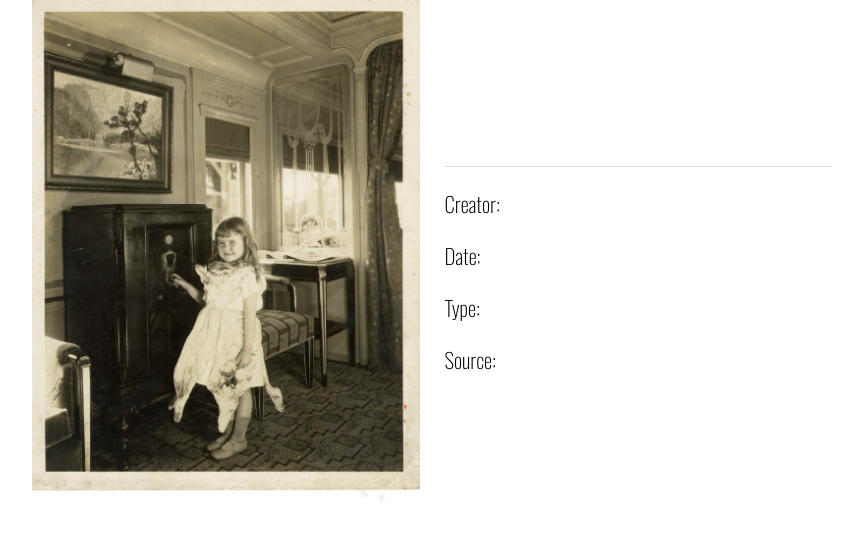
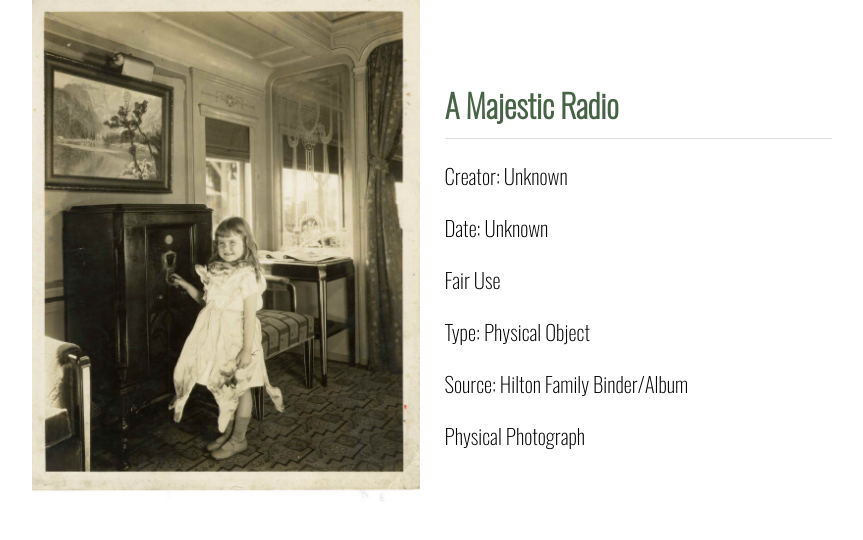
Before and after one commit to martinez2125/TennesseeChicago_Images, a Jekyll site: the page built from _mindoc_media/pg961-img.md, in a window 1280 px wide. Shown: the top 540 px of the page, without its empty margins (208-1071 px from the left). Built offline with Jekyll 4.4.1, drawn with Linux system fonts in a browser that asks for light colours.

Commit message:
Update pg961-img.md

```diff
--- a/_mindoc_media/pg961-img.md
+++ b/_mindoc_media/pg961-img.md
@@ -3,18 +3,18 @@ page: section-name
 title: Hilton Family Binder (Inside)
 media_type: image
 
-_title:
+_title: A Majestic Radio
 description:
-creator:
-_date:
-rights:
-type:
-source:
+creator: Unknown
+_date: Unknown
+rights: Fair Use
+type: Physical Object
+source: Hilton Family Binder/Album
 identifier:
 contributor:
-format:
-credit_(IPTC):
-date_created_(IPTC):
+format: Physical Photograph
+credit_(IPTC): Digitization courtesy of Caden J. Miller & Lesly Martinez
+date_created_(IPTC): 9/15/2025
 
 _path: /assets/img/pg61-img.jpg
 order: 63
```
